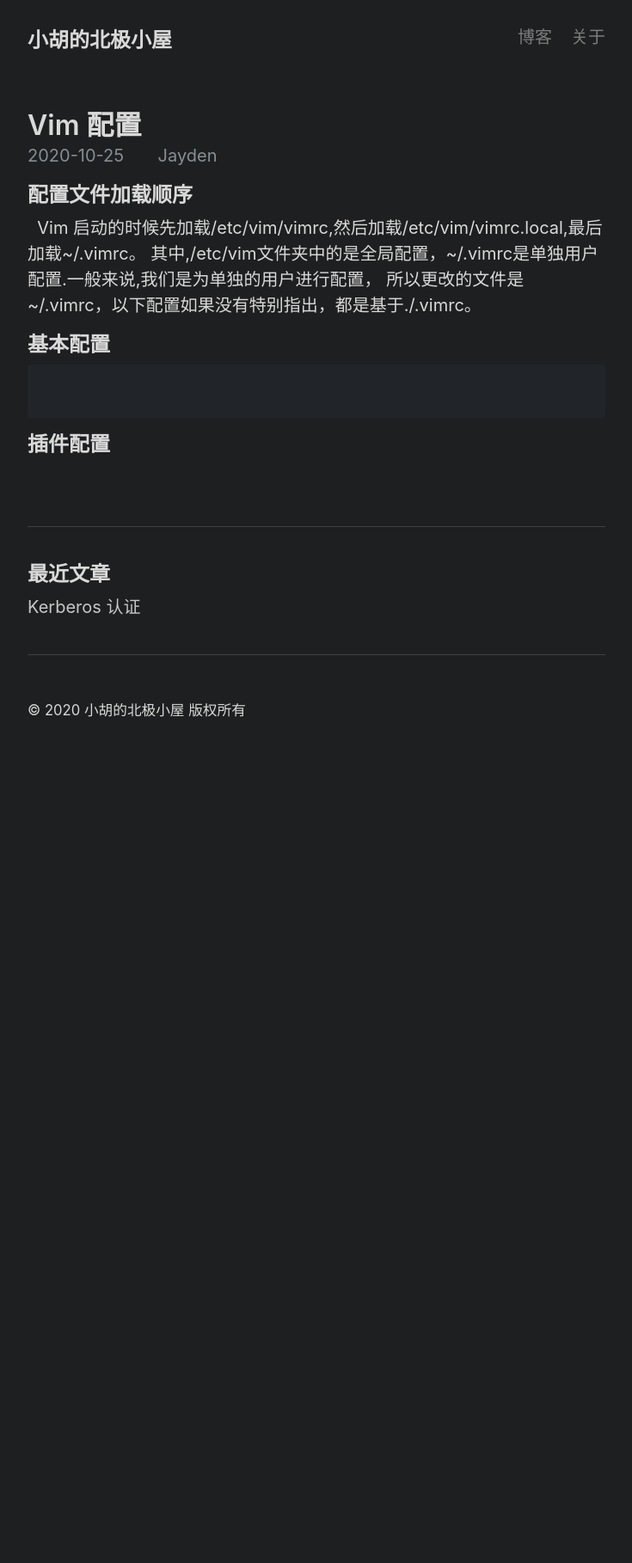
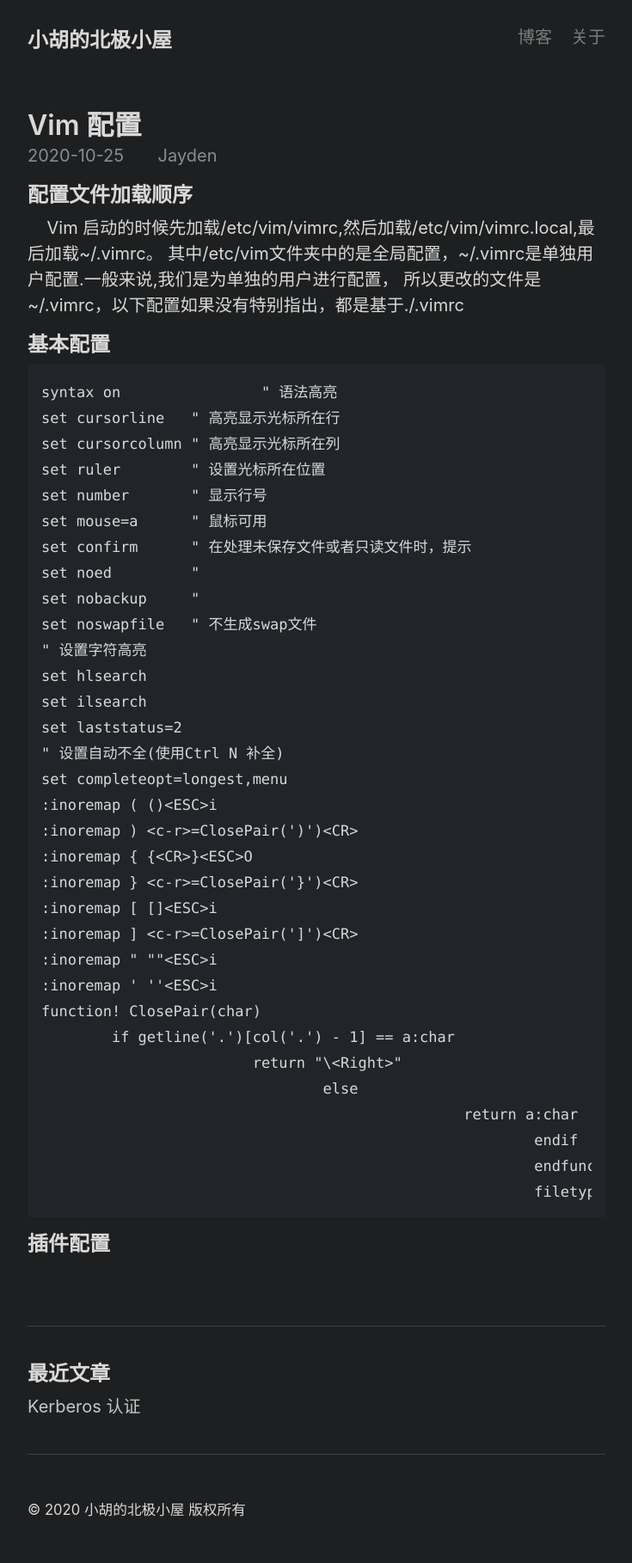
Before and after one commit to HuJie-Coder/HuJie-Coder.github.io, a Jekyll site: the page built from _posts/2020-10-25-Vim 配置.md, in a window 1280 px wide. Shown: the whole page at 86% size, without its empty margins (272-1007 px from the left). Built offline with Jekyll 4.4.1, drawn with Linux system fonts in a browser that asks for light colours; before the commit the page ends 900 px from its top, so only the background shows below that.

Commit message:
文章更新:Vim配置

````diff
--- a/_posts/2020-10-25-Vim 配置.md
+++ b/_posts/2020-10-25-Vim 配置.md
@@ -4,14 +4,45 @@ title: Vim 配置
 ---
 
 ## 配置文件加载顺序
-&nbsp;&nbsp;Vim 启动的时候先加载/etc/vim/vimrc,然后加载/etc/vim/vimrc.local,最后加载~/.vimrc。
-其中,/etc/vim文件夹中的是全局配置，~/.vimrc是单独用户配置.一般来说,我们是为单独的用户进行配置，
-所以更改的文件是~/.vimrc，以下配置如果没有特别指出，都是基于./.vimrc。
+&nbsp;&nbsp;&nbsp;&nbsp;Vim 启动的时候先加载/etc/vim/vimrc,然后加载/etc/vim/vimrc.local,最后加载~/.vimrc。
+其中/etc/vim文件夹中的是全局配置，~/.vimrc是单独用户配置.一般来说,我们是为单独的用户进行配置，
+所以更改的文件是~/.vimrc，以下配置如果没有特别指出，都是基于./.vimrc
 
 ## 基本配置
 
-```text
-
+```
+syntax on 		 " 语法高亮
+set cursorline   " 高亮显示光标所在行
+set cursorcolumn " 高亮显示光标所在列
+set ruler        " 设置光标所在位置
+set number       " 显示行号
+set mouse=a      " 鼠标可用
+set confirm      " 在处理未保存文件或者只读文件时，提示
+set noed         "
+set nobackup     "
+set noswapfile   " 不生成swap文件
+" 设置字符高亮
+set hlsearch
+set ilsearch
+set laststatus=2
+" 设置自动不全(使用Ctrl N 补全)
+set completeopt=longest,menu
+:inoremap ( ()<ESC>i
+:inoremap ) <c-r>=ClosePair(')')<CR>
+:inoremap { {<CR>}<ESC>O
+:inoremap } <c-r>=ClosePair('}')<CR>
+:inoremap [ []<ESC>i
+:inoremap ] <c-r>=ClosePair(']')<CR>
+:inoremap " ""<ESC>i
+:inoremap ' ''<ESC>i
+function! ClosePair(char)
+	if getline('.')[col('.') - 1] == a:char
+			return "\<Right>"
+				else
+						return a:char
+							endif
+							endfunction
+							filetype plugin indent on
 ```
 
 ## 插件配置
````
